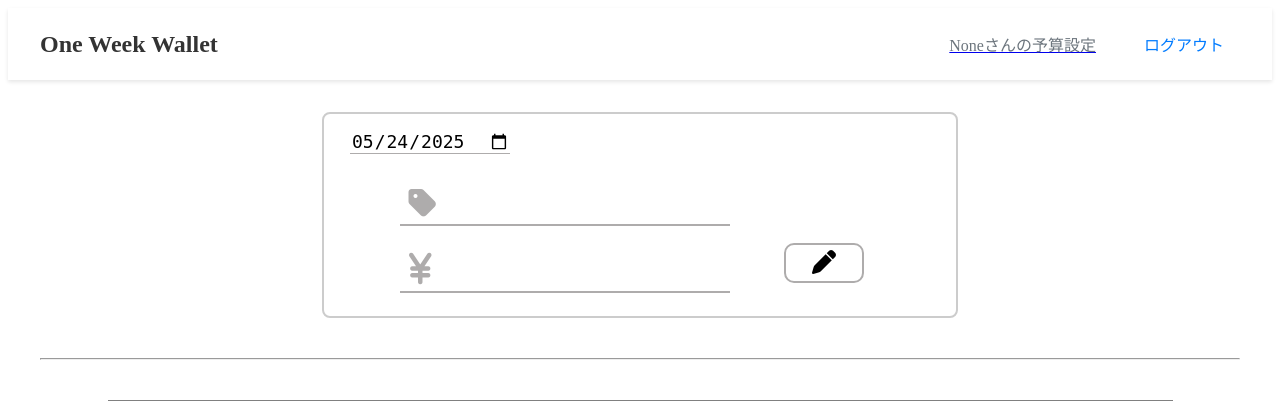
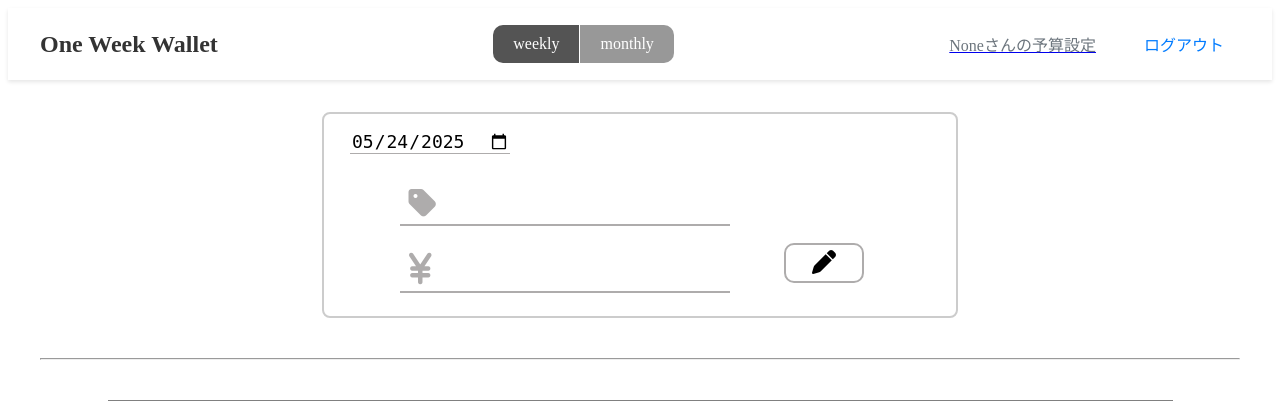
Before and after one commit to z-fujimori/one_week_wallet, a Django app: page / in a window 1280 px wide. Shown: the top 401 px of the page. Run offline with Django 5.2, Linux system fonts and the light colour scheme; a user stored in the database is signed in; data comes from the database, SQL or seed files in the repository; both versions use the stored data as it was after the commit.

Commit message:
button + カレンダー

```diff
--- a/accounts/static/css/style.css
+++ b/accounts/static/css/style.css
@@ -145,6 +145,43 @@ nav {
     text-decoration: none;
 }
 
+.nav-weekly-monthly {
+    display: flex;
+    flex-direction: row;
+    gap: 1px;
+}
+.nav-weekly {
+    color: #fff;
+    border: none;
+    padding: 10px 20px;
+    border-top-left-radius: 10px;
+    border-bottom-left-radius: 10px;
+    text-decoration: none;
+}
+.nav-monthly {
+    color: #fff;
+    border: none;
+    padding: 10px 20px;
+    border-top-right-radius: 10px;
+    border-bottom-right-radius: 10px;
+    text-decoration: none;
+}
+.nav-weekly:hover {
+    text-decoration: underline;
+    box-shadow: inset 0 0 0 4px #545454;
+}
+.nav-monthly:hover {
+    text-decoration: underline;
+    box-shadow: inset 0 0 0 4px #545454;
+}
+.nav-selected {
+    background-color: #545454;
+}
+.nav-unselected {
+    background-color: #989898;
+}
+
+
 .nav-links {
     display: flex;
     align-items: center;
--- a/accounts/templates/accounts/setting.html
+++ b/accounts/templates/accounts/setting.html
@@ -8,7 +8,7 @@
 {% block content %}
 
 <div class="setting-body">
-    <form action="{% url 'accounts:setting' %}" method="POST" >
+    <form action="{% url 'accounts:setting' %}" method="POST">
         {% csrf_token %}
         <div class="input-field">
             <label for="max_weekly_limit">週間予算</label>
--- a/expenses/views.py
+++ b/expenses/views.py
@@ -8,8 +8,6 @@ from collections import defaultdict  # 配列の初期値設定
 from django.contrib.auth.decorators import login_required
 import json
 from django.http import JsonResponse
-
-
 
 WEEKDAYS_JP = ['月', '火', '水', '木', '金', '土', '日']
 
@@ -69,7 +67,8 @@ def index(request):
         "expenses": expense_data_serialized,
         "daily_amount_total": daily_amount_total,
         # "datas": {"expenses": expense_data}
-        "datas": json.dumps({"expenses": expense_data_serialized}, ensure_ascii=False)
+        "datas": json.dumps({"expenses": expense_data_serialized}, ensure_ascii=False),
+        "nav_weekly_monthly": "weekly"
     })
 
 @login_required
@@ -146,4 +145,39 @@ def create_expense(request):
         return redirect('expenses:index')
 
 def monthly(request):
-    return render(request, "expenses/monthly.html")
+    today = date.today()
+    first = today.replace(day=1)  # 今月ついたちを取得
+    start = first - timedelta(days=(first.weekday()+1)%7)
+
+    calendar_days = [(start + timedelta(days=i)) for i in range(35)]
+    calendar_days_serialized = [day.strftime("%Y-%m-%d") for day in calendar_days]
+
+    end = start + timedelta(days=35)
+    expenses = Expense.objects.filter(
+        user=request.user,
+        date__range=(start, end)
+    ).order_by('-date')
+
+    expense_amount = defaultdict(int)
+    for expense in expenses:
+        expense_amount[expense.date.strftime("%Y-%m-%d")] += expense.amount
+
+    # 7日ごとに分割
+    expense_monthly_amount = []
+    week_data = []
+    for i, day in enumerate(calendar_days_serialized):
+        week_data.append([day, expense_amount[day]])
+        if (i + 1) % 7 == 0:  # 7日ごとに区切る
+            expense_monthly_amount.append(week_data)
+            week_data = []
+    # 最後の週が7日未満の場合も追加
+    if week_data:
+        expense_monthly_amount.append(week_data)
+
+    context = {
+        "nav_weekly_monthly": "monthly",
+        "today": today.strftime("%Y-%m-%d"),
+        "calendar_days": calendar_days_serialized,
+        "expense_monthly_amount": expense_monthly_amount
+    }
+    return render(request, "expenses/monthly.html", context)
--- a/templates/base.html
+++ b/templates/base.html
@@ -5,8 +5,8 @@
     <meta name="viewport" content="width=device-width, initial-scale=1.0">
     <title>{% block title %}One Week Wallet{% endblock %}</title>
     {% load static %}
-    <!-- <link rel="stylesheet" href="{% static 'css/style.css' %}"> -->
-    <link rel="stylesheet" href="/static/css/style.css">
+    <link rel="stylesheet" href="{% static 'css/style.css' %}">
+    <link rel="stylesheet" href="{% static 'css/base.css' %}">
     <!-- 特定のテンプレートでCSSを読み込む場所 -->
     <!-- fullcalendar
     <link href="https://cdn.jsdelivr.net/npm/fullcalendar@6.1.9/main.min.css" rel="stylesheet"> -->
@@ -18,6 +18,14 @@
             <div class="container">
                 <div class="nav-content">
                     <a href="{% url 'expenses:index' %}" class="logo">One Week Wallet</a>
+
+                    {% if nav_weekly_monthly %}
+                    <div class="nav-weekly-monthly">
+                        <a class="nav-weekly {% if nav_weekly_monthly == 'weekly' %}nav-selected{% else %}nav-unselected{% endif %}" href="{% url 'expenses:index' %}">weekly</a>
+                        <a class="nav-monthly {% if nav_weekly_monthly == 'monthly' %}nav-selected{% else %}nav-unselected{% endif %}" href="{% url 'expenses:monthly' %}">monthly</a>
+                    </div>
+                    {% endif %}
+
                     <div class="nav-links">
                         {% if user.is_authenticated %}
                             <a href="{% url 'accounts:setting' %}"><span class="welcome-message">{{ user.name }}さんの予算設定</span></a>
```
Also changed, not shown: expenses/templates/expenses/monthly.html (+25 -19 lines), static/css/base.css (added, +21 -0 lines), db.sqlite3.
